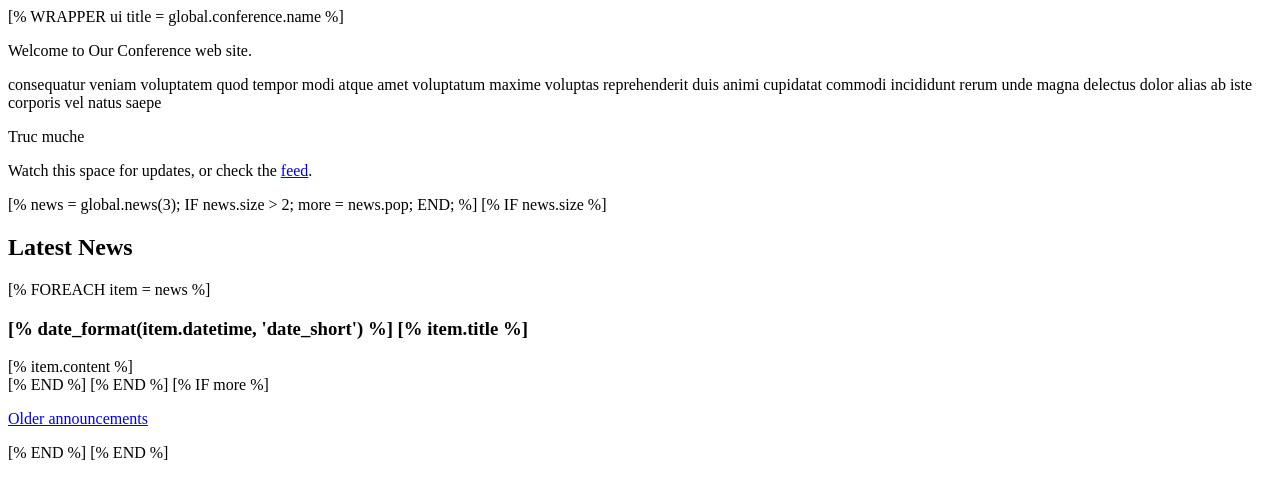
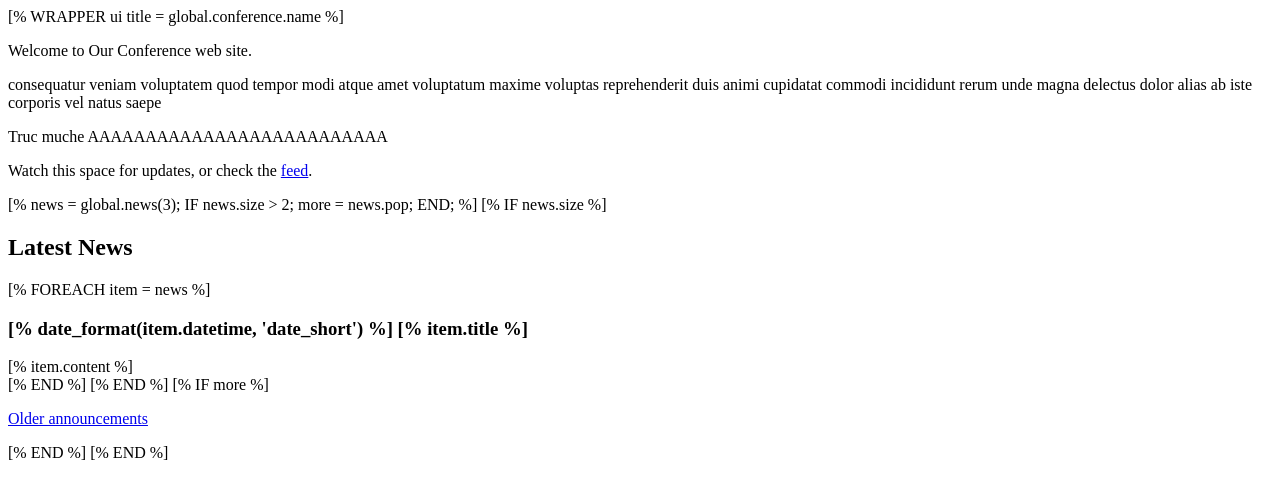
Before and after one commit to Act-Conferences/phantom, a plain HTML site: page actdocs/static/index.html in a window 1280 px wide. Drawn offline with Linux system fonts and the light colour scheme.

Commit message:
test lbo 06-2017

```diff
--- a/actdocs/static/index.html
+++ b/actdocs/static/index.html
@@ -11,6 +11,7 @@ rerum unde magna delectus dolor alias ab iste corporis vel natus saepe
 </p>
 <p>
 Truc muche
+AAAAAAAAAAAAAAAAAAAAAAAAAA
 </p>
 
 <p>
```
